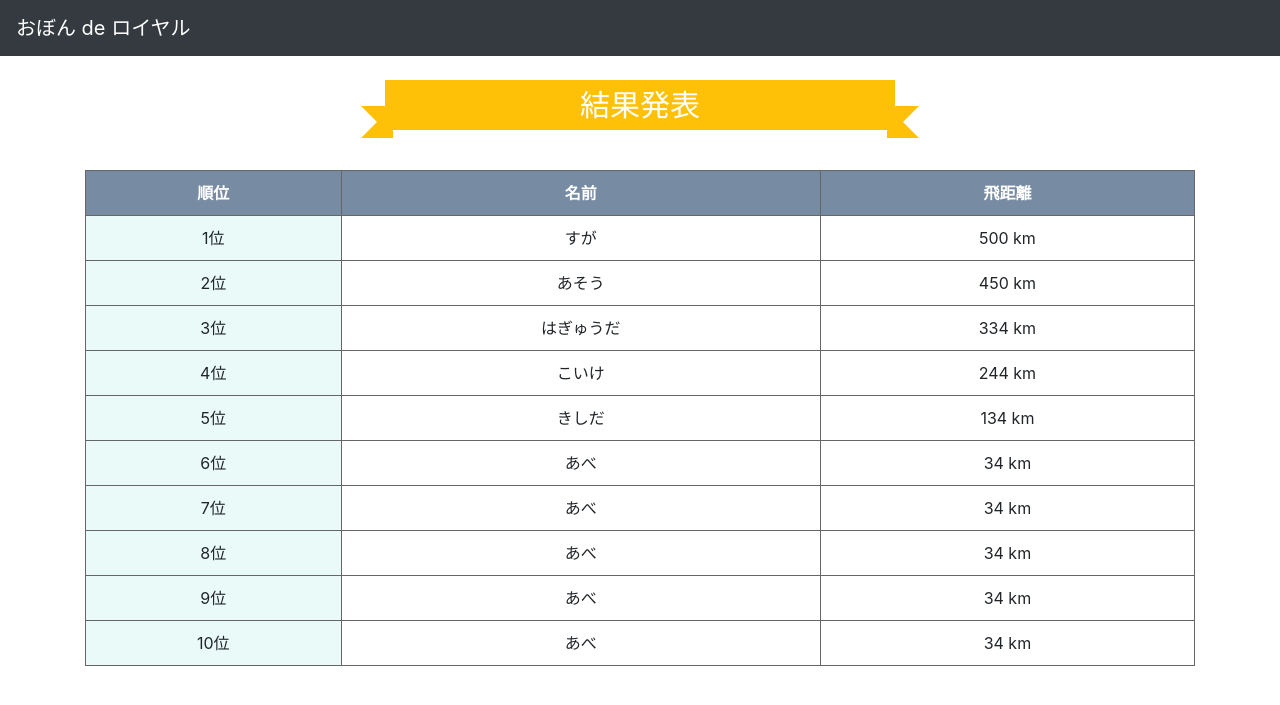
After one commit to atsushi421/HardBond, a Django app: page /results/ in a window 1280 px wide. The commit adds this page. Shown: the top 705 px of the page. Run offline with Django 3.2, Linux system fonts and the light colour scheme; some libraries are stand-ins or nearby versions.

Commit message:
戦闘画面の追加

```diff
--- a/application/urls.py
+++ b/application/urls.py
@@ -2,7 +2,7 @@ from django.contrib import admin
 from django.urls import path, include  # include は委譲
 from django.contrib.auth.decorators import login_required
 from django.views.generic import TemplateView
-from .views import signup, activate, home, store, flying
+from .views import signup, activate, home, store, flying, results
 
 
 # トップページはこのように書く
@@ -16,4 +16,6 @@ urlpatterns = [
     path('home/', home.HomeView.as_view()),
     path('foodstore/', store.FoodStoreView.as_view()),
     path('flying/', flying.FlyingView.as_view()),
+
+    path('results/', results.ResultsView.as_view()),
 ]
--- /dev/null
+++ b/application/views/results.py
@@ -0,0 +1,4 @@
+from django.views.generic import TemplateView
+
+class ResultsView(TemplateView):
+    template_name = "results.html"
--- /dev/null
+++ b/static/results.css
@@ -0,0 +1,77 @@
+.results-container {
+    align-items: center;
+    display: flex;
+    justify-content: center;
+    background-color: #ffc107;
+    color: white;
+    height: 50px;
+    position: relative;
+    margin-left: 300px;
+    margin-right: 300px;
+    margin-bottom: 40px;
+    font-size: 30px;
+}
+
+.results-container__side {
+    bottom: -8px;
+    position: absolute;
+
+    /* Displayed under the results-container */
+    z-index: -1;
+
+    /* Background */
+    border: 16px solid #ffc107;
+    border-left-color: transparent;
+}
+
+.results-container__side--left {
+    /* Position */
+    left: -24px;
+}
+
+.results-container__side--right {
+    /* Position */
+    right: -24px;
+    transform: scale(-1, 1);
+}
+
+.results-container__triangle {
+    position: absolute;
+    top: 100%;
+
+    border: 8px solid transparent;
+    border-bottom-width: 0;
+    border-top-color: #ffc107;
+}
+
+.results-container__triangle--left {
+    border-right-width: 0;
+    left: 0;
+}
+
+.results-container__triangle--right {
+    border-left-width: 0;
+    right: 0;
+}
+
+
+
+.design08 {
+    width: 100%;
+    text-align: center;
+    border-collapse: collapse;
+    border-spacing: 0;
+}
+.design08 th {
+    padding: 10px;
+    background: #778ca3;
+    border: solid 1px #666666;
+    color: #ffffff;
+}
+.design08 td {
+    padding: 10px;
+    border: solid 1px #666666;
+}
+.design08 td:first-child {
+    background: #e9faf9;
+}
--- a/templates/flying.html
+++ b/templates/flying.html
@@ -13,8 +13,9 @@
     </head>
     <body>
         <div class="sky"></div>
-        <div class="daytime"></div>
-        <div class="obon">
+        <div id=distance class="distance">0 km</div>
+        <div id="daytime" class="daytime"></div>
+        <div id="obon" class="obon">
             <img src="{% static 'obon.png' %}" alt="おぼん">
         </div>
         <script src="{% static 'flying.js' %}"></script>
--- /dev/null
+++ b/templates/results.html
@@ -0,0 +1,75 @@
+{% extends "base.html" %}
+{% load static %}
+
+{% block stylesheet %}
+<link rel="stylesheet" href="{% static 'results.css' %}">
+{% endblock %}
+
+{% block main %}
+<div class="name-container">
+    <div class="results-container">
+        結果発表
+        <div class="results-container__side results-container__side--left"></div>
+        <div class="results-container__triangle results-container__triangle--left"></div>
+        <div class="results-container__triangle results-container__triangle--right"></div>
+        <div class="results-container__side results-container__side--right"></div>
+    </div>
+    <table class="design08">
+        <tr>
+            <th>順位</th>
+            <th>名前</th>
+            <th>飛距離</th>
+         </tr>
+        <tr>
+            <td>1位</td>
+            <td>すが</td>
+            <td>500 km</td>
+        </tr>
+        <tr>
+            <td>2位</td>
+            <td>あそう</td>
+            <td>450 km</td>
+        </tr>
+        <tr>
+            <td>3位</td>
+            <td>はぎゅうだ</td>
+            <td>334 km</td>
+        </tr>
+        <tr>
+            <td>4位</td>
+            <td>こいけ</td>
+            <td>244 km</td>
+        </tr>
+        <tr>
+            <td>5位</td>
+            <td>きしだ</td>
+            <td>134 km</td>
+        </tr>
+        <tr>
+            <td>6位</td>
+            <td>あべ</td>
+            <td>34 km</td>
+        </tr>
+        <tr>
+            <td>7位</td>
+            <td>あべ</td>
+            <td>34 km</td>
+        </tr>
+        <tr>
+            <td>8位</td>
+            <td>あべ</td>
+            <td>34 km</td>
+        </tr>
+        <tr>
+            <td>9位</td>
+            <td>あべ</td>
+            <td>34 km</td>
+        </tr>
+        <tr>
+            <td>10位</td>
+            <td>あべ</td>
+            <td>34 km</td>
+        </tr>
+       </table>
+</div>
+{% endblock %}
```
Also changed, not shown: static/flying.css (+33 -9 lines), static/flying.js (+35 -2 lines).
